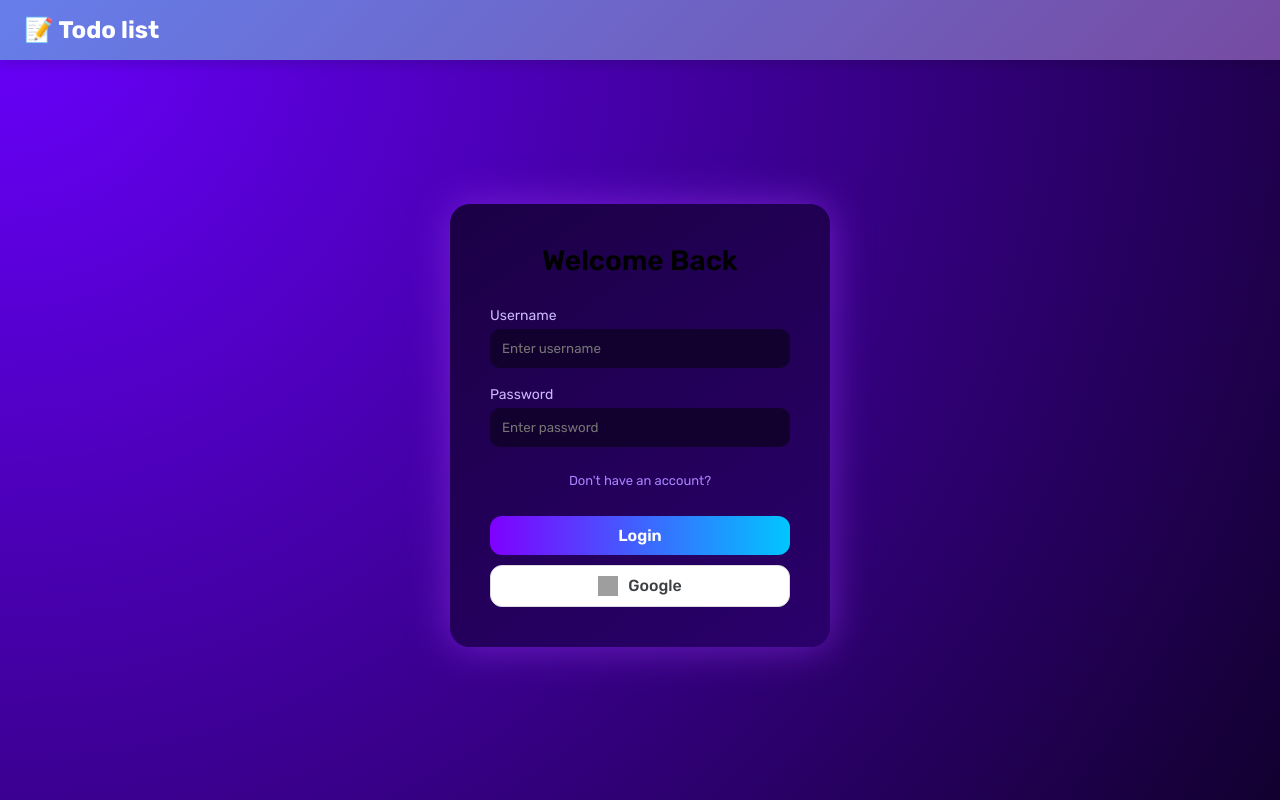
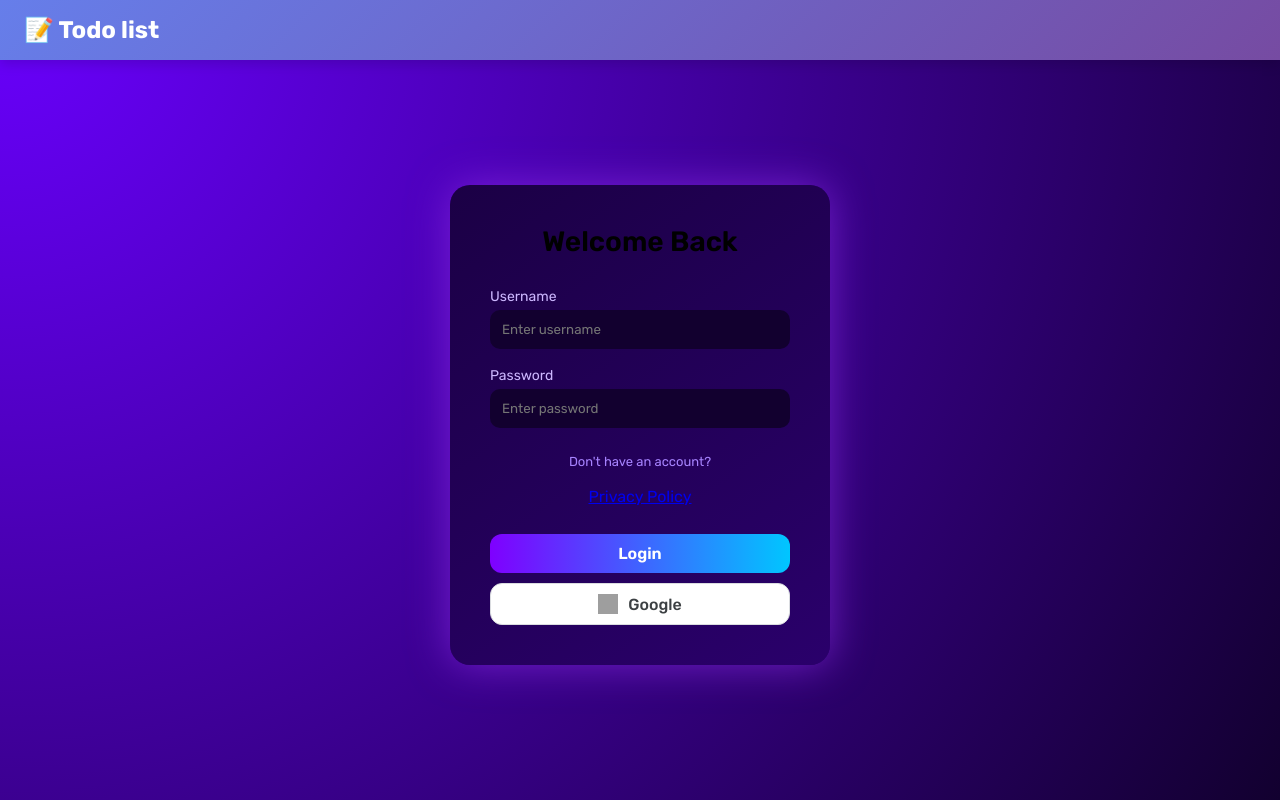
Before and after one commit to LidorAtedgi/LIST-MERN, a React (Vite) app in the folder frontend/: page /login in a window 1280 px wide. Built offline with nearby package versions, Linux system fonts and the light colour scheme; no server answers; grey boxes are pictures that could not be loaded.

Commit message:
Update Login.jsx

```diff
--- a/frontend/src/pages/login/Login.jsx
+++ b/frontend/src/pages/login/Login.jsx
@@ -44,7 +44,9 @@ function Login() {
                     </div>
 
                     <Link to='/signup' className="login-link">Don't have an account?</Link>
-
+                    <a href="/privacy-policy" target="_blank" rel="noreferrer">
+                      Privacy Policy
+                     </a>
                     <button className="login-btn" disabled={loading}>
                         {loading ? <div className='spinner'></div> : "Login"}
                     </button>
```
